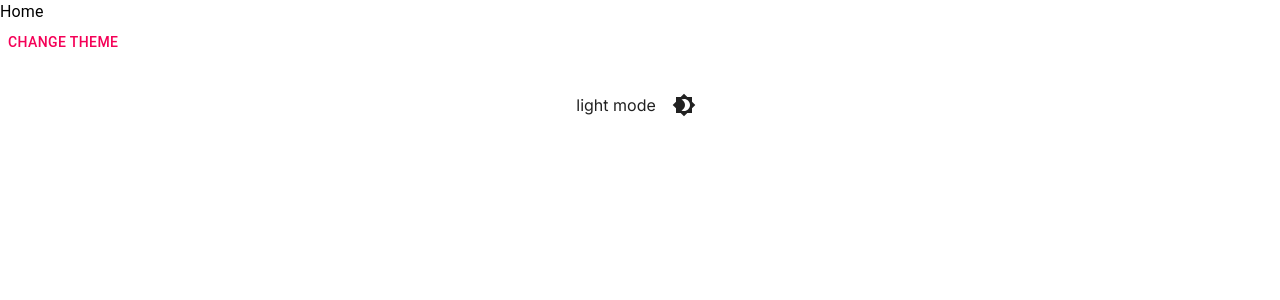
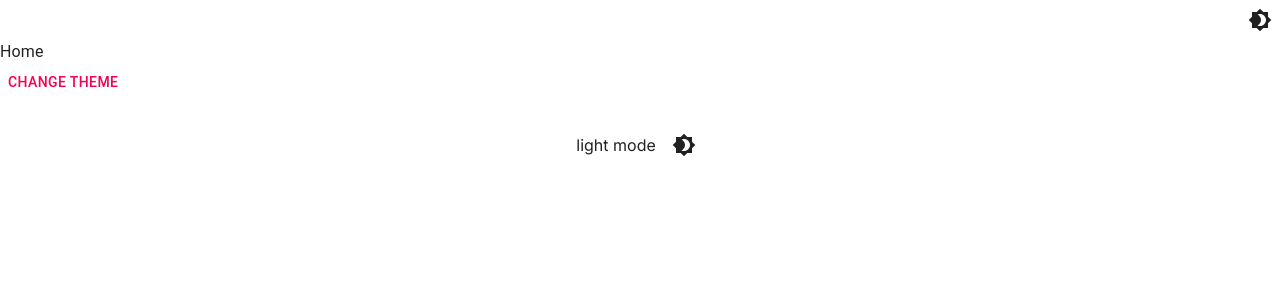
Before and after one commit to OmarThinks/Pokemon-React, a Next.js app in the folder pokemon-app/: page / in a window 1280 px wide. Shown: the top 300 px of the page. Built offline with nearby package versions, Linux system fonts and the light colour scheme.

Commit message:
MainLayout: created

```diff
--- a/pokemon-app/src/app/layout.tsx
+++ b/pokemon-app/src/app/layout.tsx
@@ -1,6 +1,15 @@
+import { Box, Typography } from "@mui/material";
 import { ReduxProvider } from "@redux";
 import type { Metadata } from "next";
 import { Inter } from "next/font/google";
+import { useDispatch, useSelector } from "react-redux";
+import { changeTheme } from "@redux";
+import { themeSelector } from "@redux";
+import { Button, IconButton } from "@mui/material";
+import { useTheme } from "@mui/material/styles";
+import { Card } from "@mui/material";
+import Brightness4Icon from "@mui/icons-material/Brightness4";
+import Brightness7Icon from "@mui/icons-material/Brightness7";
 import "./globals.css";
 
 const inter = Inter({ subsets: ["latin"] });
@@ -23,3 +32,32 @@ export default function RootLayout({
     </html>
   );
 }
+
+const InsideReduxProvider = ({ children }: { children: React.ReactNode }) => {
+  //const theme = useSelector(themeSelector);
+  //const dispatch = useDispatch();
+  //const muiTheme = useTheme();
+  return (
+    <Box
+      sx={{
+        bgcolor: "background.default",
+        minHeight: "100vh",
+        color: "text.primary",
+        display: "flex",
+        flexDirection: "column",
+      }}
+    >
+      <Box
+        sx={{
+          display: "flex",
+          flexDirection: "row",
+          justifyContent: "space-between",
+        }}
+      >
+        <div></div>
+        <Typography>Hey</Typography>
+      </Box>
+      {children}
+    </Box>
+  );
+};
--- /dev/null
+++ b/pokemon-app/src/hocs/MainLayout/MainLayout.tsx
@@ -0,0 +1,59 @@
+"use client";
+import { Box, Typography } from "@mui/material";
+import { ReduxProvider } from "@redux";
+import type { Metadata } from "next";
+import { Inter } from "next/font/google";
+import { useDispatch, useSelector } from "react-redux";
+import { changeTheme } from "@redux";
+import { themeSelector } from "@redux";
+import { Button, IconButton } from "@mui/material";
+import { useTheme } from "@mui/material/styles";
+import { Card } from "@mui/material";
+import Brightness4Icon from "@mui/icons-material/Brightness4";
+import Brightness7Icon from "@mui/icons-material/Brightness7";
+
+const MainLayout = (Element: React.FunctionComponent) => {
+  const ToReturn = () => {
+    const theme = useSelector(themeSelector);
+    const dispatch = useDispatch();
+    const muiTheme = useTheme();
+    return (
+      <Box
+        sx={{
+          bgcolor: "background.default",
+          minHeight: "100vh",
+          color: "text.primary",
+          display: "flex",
+          flexDirection: "column",
+        }}
+      >
+        <Box
+          sx={{
+            display: "flex",
+            flexDirection: "row",
+            justifyContent: "space-between",
+          }}
+        >
+          <div></div>
+          <IconButton
+            sx={{ ml: 1 }}
+            onClick={() => {
+              dispatch(changeTheme(theme === "light" ? "dark" : "light"));
+            }}
+            color="inherit"
+          >
+            {muiTheme.palette.mode === "dark" ? (
+              <Brightness7Icon />
+            ) : (
+              <Brightness4Icon />
+            )}
+          </IconButton>
+        </Box>
+        <Element />
+      </Box>
+    );
+  };
+  return ToReturn;
+};
+
+export default MainLayout;
--- /dev/null
+++ b/pokemon-app/src/hocs/index.tsx
@@ -0,0 +1,3 @@
+import MainLayout from "./MainLayout/MainLayout";
+
+export { MainLayout };
--- a/pokemon-app/src/screens/Home/index.tsx
+++ b/pokemon-app/src/screens/Home/index.tsx
@@ -7,8 +7,9 @@ import { useTheme } from "@mui/material/styles";
 import { Card } from "@mui/material";
 import Brightness4Icon from "@mui/icons-material/Brightness4";
 import Brightness7Icon from "@mui/icons-material/Brightness7";
+import { MainLayout } from "@hocs";
 
-export default function Home() {
+function Home() {
   const theme = useSelector(themeSelector);
   const dispatch = useDispatch();
   const muiTheme = useTheme();
@@ -58,3 +59,5 @@ export default function Home() {
     </Box>
   );
 }
+
+export default MainLayout(Home);
```
